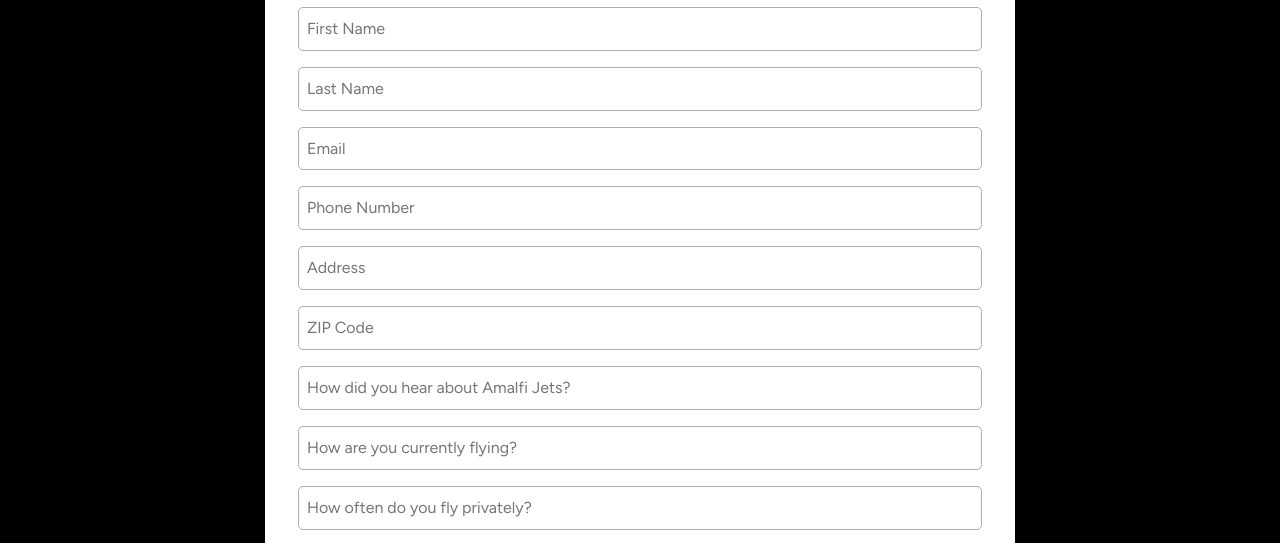
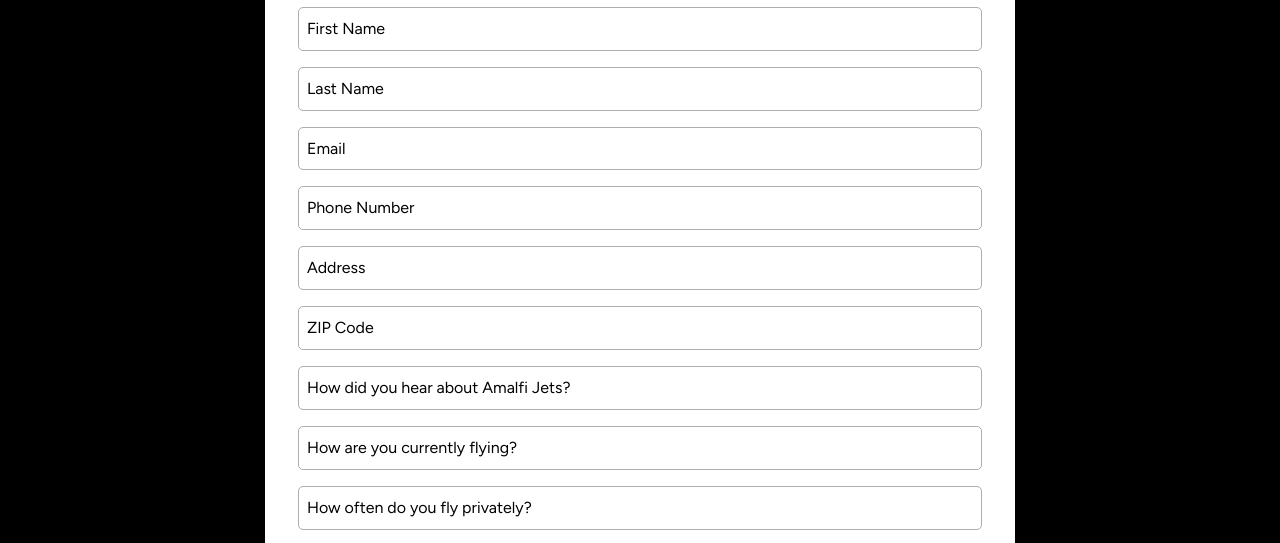
Before and after one commit to rakeshascoder/Amalfi, a plain HTML site: page form.html in a window 1280 px wide. Shown: the part 229-772 px from the top of the page. Drawn offline with Linux system fonts and the light colour scheme.

Commit message:
merge with mj 11:00 -- 21-01-2025

```diff
--- a/assets/style.css
+++ b/assets/style.css
@@ -1592,3 +1592,16 @@ footer {
 .min_h__258 {
   min-height: 299px;
 }
+
+.arrow_remove {
+  -webkit-appearance: none;
+  outline: none;
+}
+input {
+  outline: none;
+  color: #333;
+}
+
+input::placeholder {
+  color: black;
+}
--- a/form.html
+++ b/form.html
@@ -4,7 +4,11 @@
     <meta charset="UTF-8" />
     <meta name="viewport" content="width=device-width, initial-scale=1.0" />
     <title>Contact Us</title>
-    <link rel="shortcut icon" href="./assets/png/favicon.png" type="image/x-icon">
+    <link
+      rel="shortcut icon"
+      href="./assets/png/favicon.png"
+      type="image/x-icon"
+    />
     <link rel="stylesheet" href="./assets/style.css" />
     <link rel="stylesheet" href="./assets/responsivehome.css" />
   </head>
@@ -656,21 +660,33 @@
               type="text"
               placeholder="ZIP Code"
             />
-            <input
-              class="lk-form-field w_100 mt_3"
-              type="text"
-              placeholder="How did you hear about Amalfi Jets?"
-            />
-            <input
-              class="lk-form-field w_100 mt_3"
-              type="text"
-              placeholder="How are you currently flying?"
-            />
-            <input
-              class="lk-form-field w_100 mt_3"
-              type="text"
-              placeholder="How often do you fly privately?"
-            />
+            <select class="lk-form-field w_100 mt_3 arrow_remove">
+              <option value="">How did you hear about Amalfi Jets?</option>
+              <option value="social_media">Online Search</option>
+              <option value="social_media">Social Media</option>
+              <option value="friends_family">Recommendation</option>
+              <option value="friends_family">News Article</option>
+              <option value="friends_family">Recommendation</option>
+              <option value="other">Other</option>
+            </select>
+            <select class="lk-form-field w_100 mt_3 arrow_remove">
+              <option value="" selected>How are you currently flying?</option>
+              <option value="commercial">Charter</option>
+              <option value="private_charter">Jet Card</option>
+              <option value="private_charter">Member ship</option>
+              <option value="private_charter">Commercial Airlines</option>
+              <option value="own_plane">Own Plane</option>
+              <option value="other">Combination</option>
+            </select>
+
+            <select class="lk-form-field w_100 mt_3 arrow_remove">
+              <option value="" selected>How often do you fly privately?</option>
+              <option value="weekly">I am new to flying privately</option>
+              <option value="weekly">1-3 Flight Per Year</option>
+              <option value="monthly">3-5 Flight Per Year</option>
+              <option value="occasionally">5-10 Flight Per Year</option>
+              <option value="rarely">10+ Flights Per Year</option>
+            </select>
             <input
               style="padding-bottom: 25px"
               class="lk-form-field w_100 mt_3"
```
Also changed, not shown: index.html (+3 -16 lines). Lines whose indentation alone changed are shown as unchanged.
